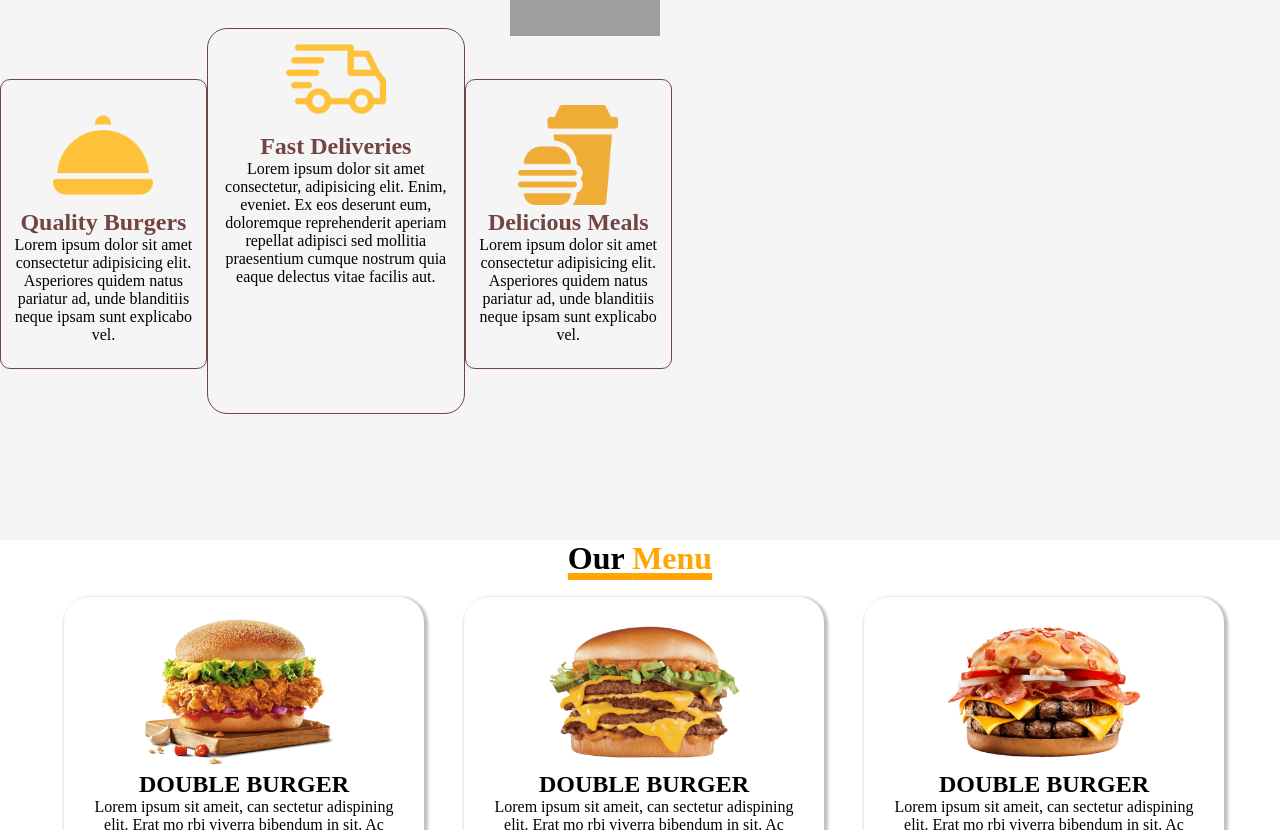
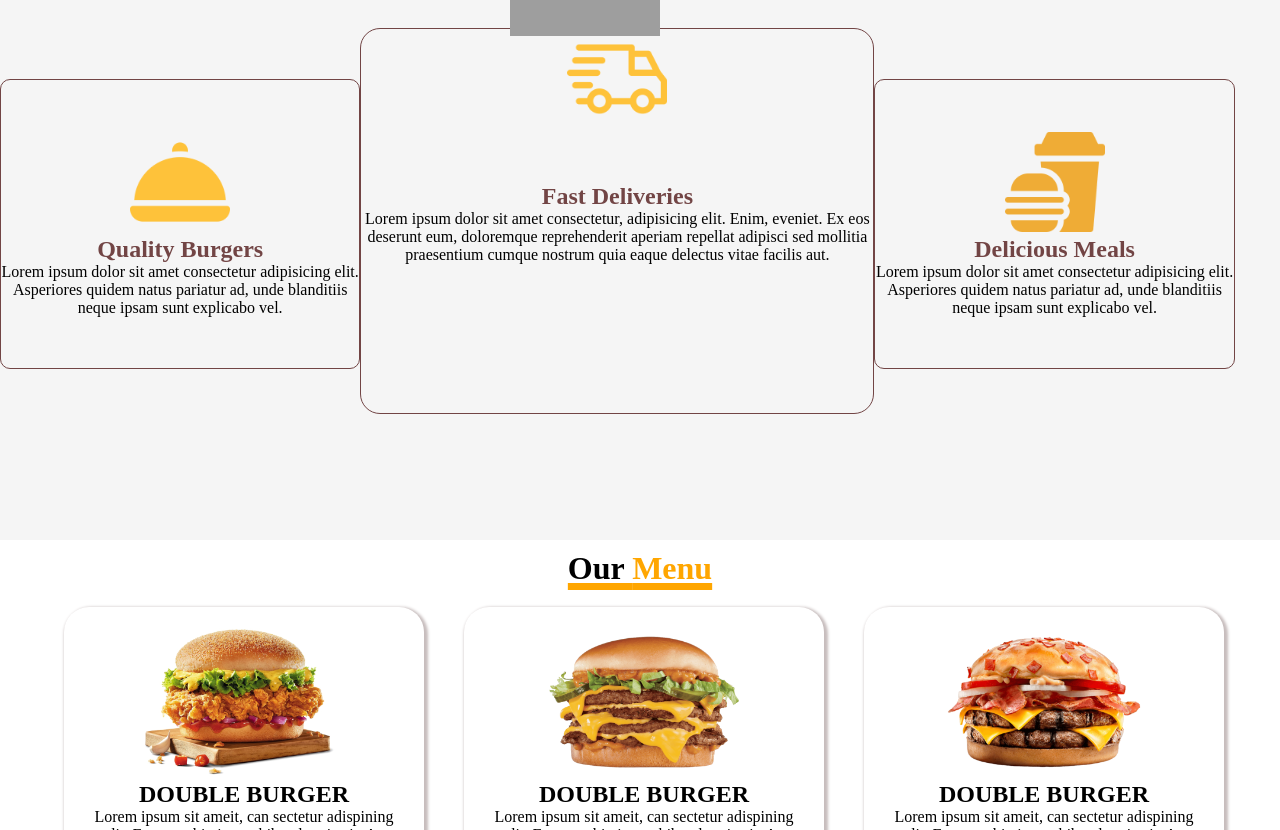
Before and after one commit to Achiengy/Burger-Palace, a plain HTML site: page index.html in a window 1280 px wide. Shown: the part 960-1790 px from the top of the page. Drawn offline with Linux system fonts and the light colour scheme; grey boxes are pictures that could not be loaded.

Commit message:
debugging

```diff
--- a/css/style.css
+++ b/css/style.css
@@ -131,7 +131,7 @@ margin-left: 110px;
 .objectives .row{
     border: 1.5px solid rgb(114,69,69);
     text-align: center;
-    width: 16%;
+    width: 28%;
     height: 45%;
     align-content: center;
     margin-top: 14%;
@@ -145,7 +145,7 @@ margin-left: 110px;
 .objectives .row2{
     border: 1.5px solid rgb(114,69,69);
     border-radius: 20px;
-    width: 20%;
+    width: 40%;
     height: 60%;
     margin-top: 10%;
     text-align: center;
@@ -153,6 +153,7 @@ margin-left: 110px;
 
 .row2 h2{
     color: rgb(114,69,69);
+    margin-top: 50px;
 }
 
 .row .row2 p{
@@ -162,7 +163,7 @@ margin-left: 110px;
 
 /* styling the menu section */
 .menu{
-    height: 140vh;
+    height: 115vh;
     display: inline-block;
 }
 
@@ -170,6 +171,7 @@ margin-left: 110px;
     color: black;
     text-decoration: underline 7px rgb(255,166,0);
     text-align: center;
+    margin-top: 10px;
 }
 
 .text span{
```
